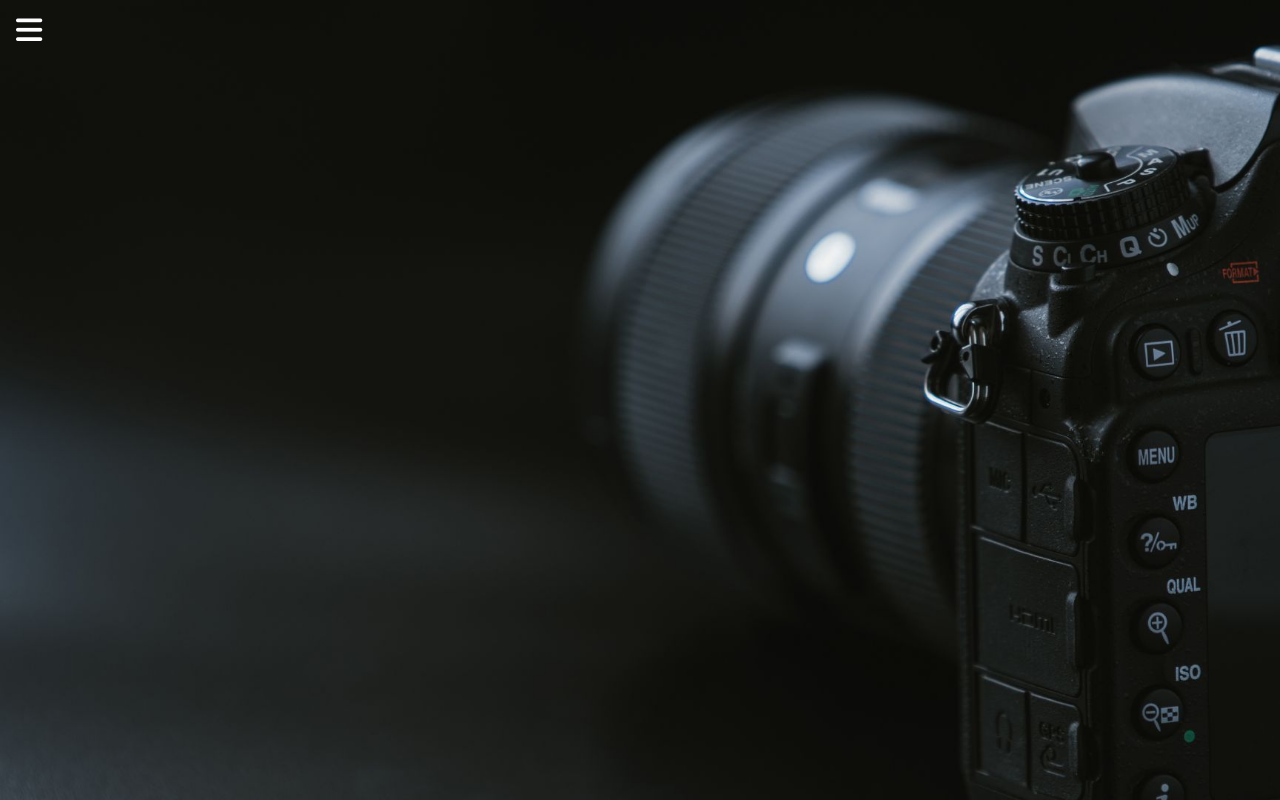
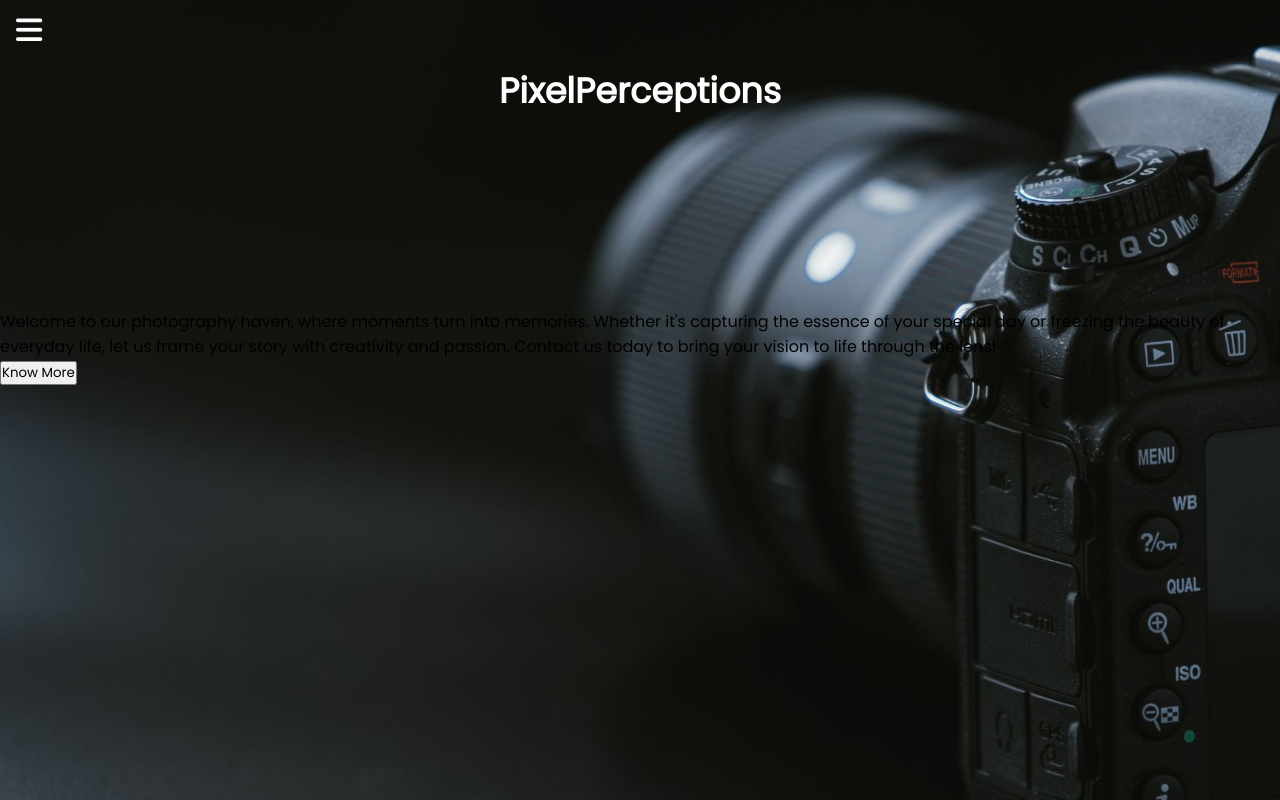
Before and after one commit to saxenaharshit63/PixelPerceptions, a plain HTML site: page index.html in a window 1280 px wide. Drawn offline with Linux system fonts and the light colour scheme.

Commit message:
index.html

```diff
--- a/index.html
+++ b/index.html
@@ -4,7 +4,7 @@
 <head>
     <meta charset="UTF-8">
     <meta name="viewport" content="width=device-width, initial-scale=1.0">
-    <title>Sidebar Menu</title>
+    <title>PixelPerceptions - A Photography Store</title>
     <link rel="stylesheet" href="style.css">
     <link rel="preconnect" href="https://fonts.googleapis.com">
     <link rel="preconnect" href="https://fonts.gstatic.com" crossorigin>
@@ -23,7 +23,7 @@
 
         <div class="sidebar_menu">
             <div class="logo">
-                <a href="#">Apna College</a>
+                <a href="#">PixelPerceptions</a>
             </div>
 
             <div class="btn_two">
@@ -74,6 +74,13 @@
                 </ul>
             </div>
         </div>
+
+        <div class="content">
+            <h1>PixelPerceptions</h1>
+            <p>Welcome to our photography haven, where moments turn into memories. Whether it's capturing the essence of your special day or freezing the beauty of everyday life, let us frame your story with creativity and passion. Contact us today to bring your vision to life through the lens!</p>
+            <button>Know More</button>
+        </div>
+
     </div>
 </body>
 
```
